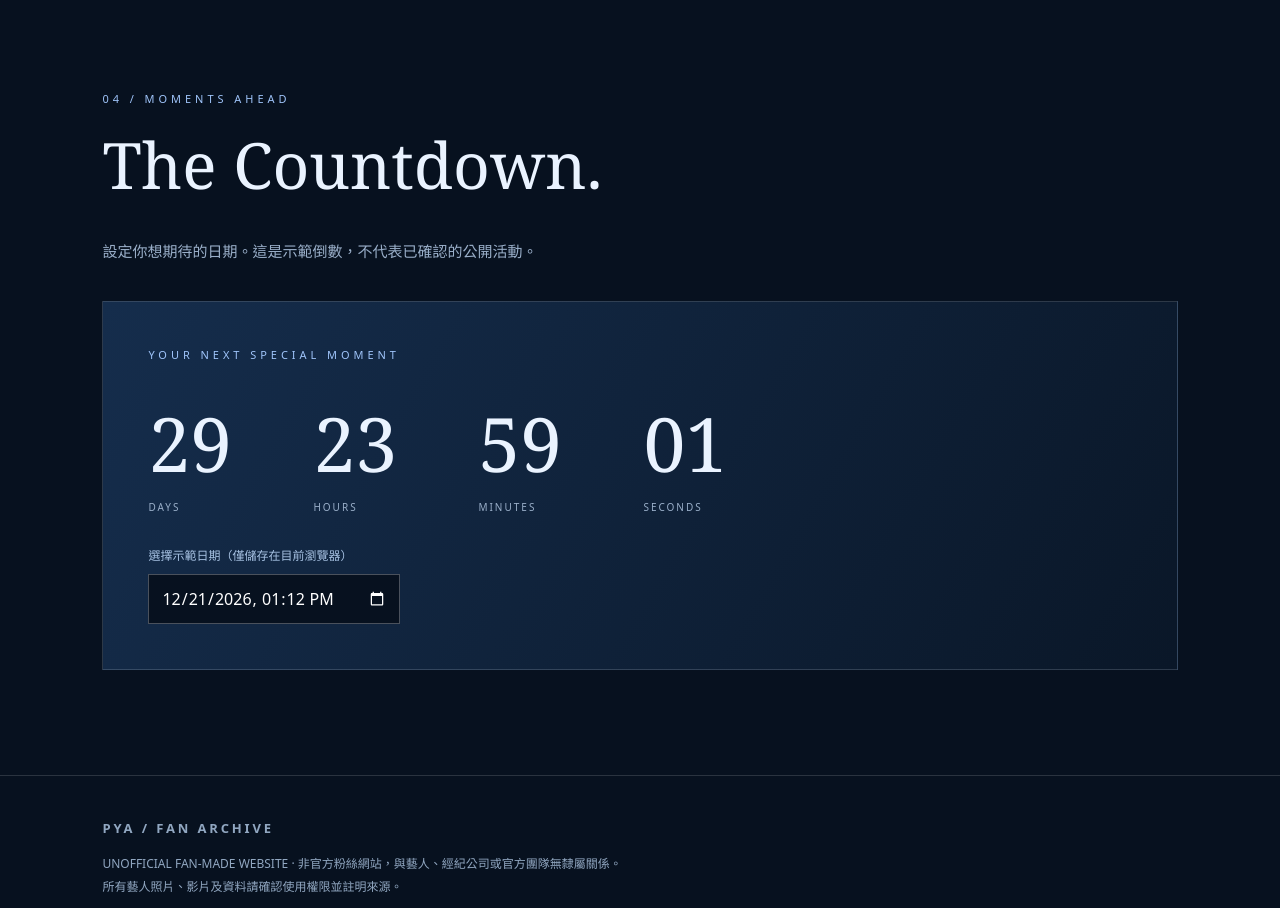
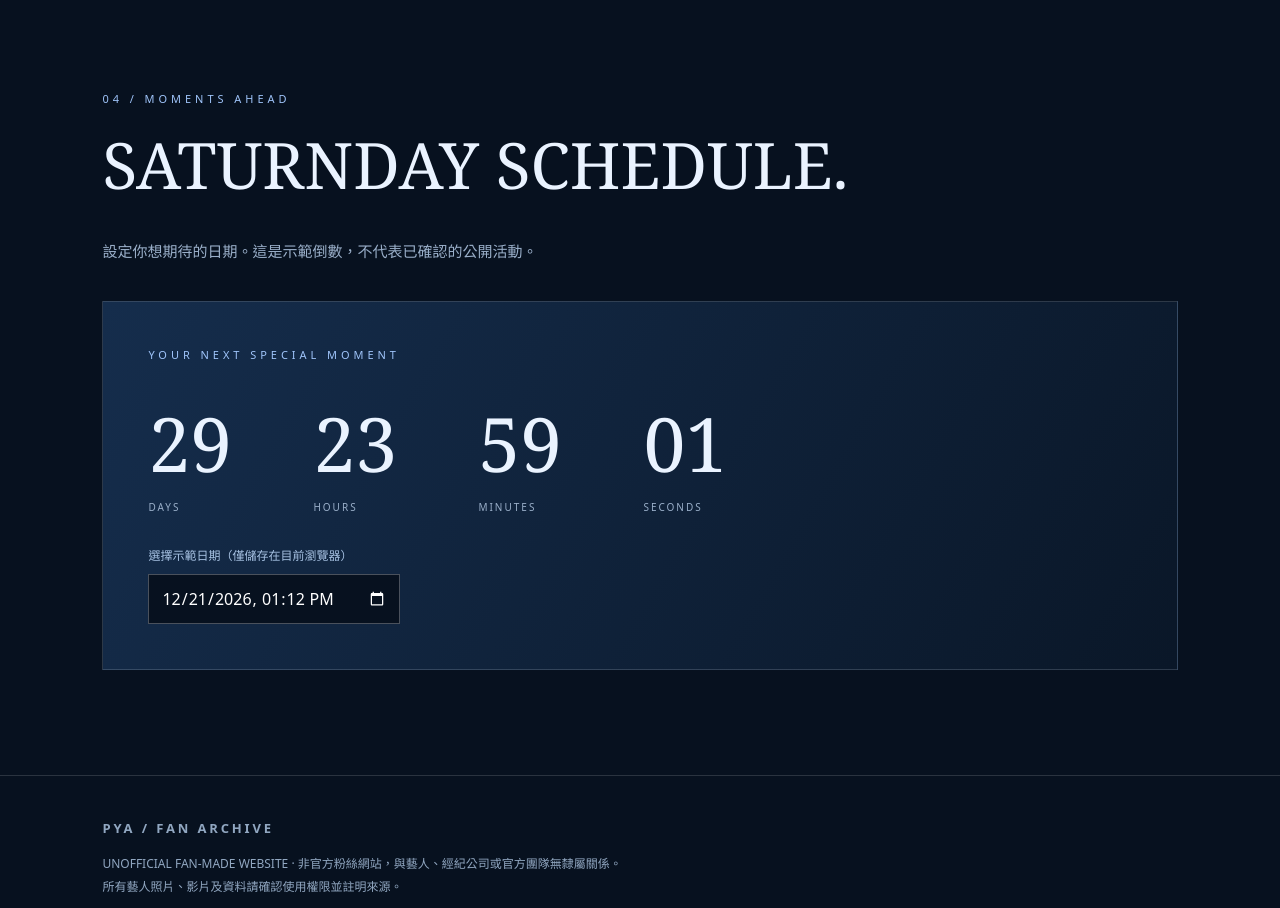
Before and after one commit to ymp1027yong-sudo/pya-fan-archive, a plain HTML site: page index.html in a window 1280 px wide. Shown: the part 5240-6148 px from the top of the page. Drawn offline with Linux system fonts and the light colour scheme.

Commit message:
Update index.html

```diff
--- a/index.html
+++ b/index.html
@@ -101,7 +101,7 @@
 </div>
 </section>
 
-<section id="events"><div class="kicker">04 / Moments ahead</div><h2 class="section-title">The Countdown.</h2><p class="section-copy">設定你想期待的日期。這是示範倒數，不代表已確認的公開活動。</p><div class="countdown"><div class="kicker" id="eventTitle">YOUR NEXT SPECIAL MOMENT</div><div class="timer"><div class="unit"><strong id="days">00</strong><span>DAYS</span></div><div class="unit"><strong id="hours">00</strong><span>HOURS</span></div><div class="unit"><strong id="minutes">00</strong><span>MINUTES</span></div><div class="unit"><strong id="seconds">00</strong><span>SECONDS</span></div></div><label for="eventDate">選擇示範日期（僅儲存在目前瀏覽器）</label><input id="eventDate" type="datetime-local"></div></section></main>
+<section id="events"><div class="kicker">04 / Moments ahead</div><h2 class="section-title">SATURNDAY SCHEDULE.</h2><p class="section-copy">設定你想期待的日期。這是示範倒數，不代表已確認的公開活動。</p><div class="countdown"><div class="kicker" id="eventTitle">YOUR NEXT SPECIAL MOMENT</div><div class="timer"><div class="unit"><strong id="days">00</strong><span>DAYS</span></div><div class="unit"><strong id="hours">00</strong><span>HOURS</span></div><div class="unit"><strong id="minutes">00</strong><span>MINUTES</span></div><div class="unit"><strong id="seconds">00</strong><span>SECONDS</span></div></div><label for="eventDate">選擇示範日期（僅儲存在目前瀏覽器）</label><input id="eventDate" type="datetime-local"></div></section></main>
 <footer><div class="brand">PYA / FAN ARCHIVE</div><p>UNOFFICIAL FAN-MADE WEBSITE · 非官方粉絲網站，與藝人、經紀公司或官方團隊無隸屬關係。<br>所有藝人照片、影片及資料請確認使用權限並註明來源。</p><p>Made with admiration. © <span id="year"></span></p></footer>
 <div class="lightbox" id="lightbox" role="dialog" aria-modal="true" aria-label="照片預覽"><button id="closeLightbox" aria-label="關閉預覽">×</button><img id="lightboxImg" alt=""><p id="lightboxCaption"></p></div>
 
```
